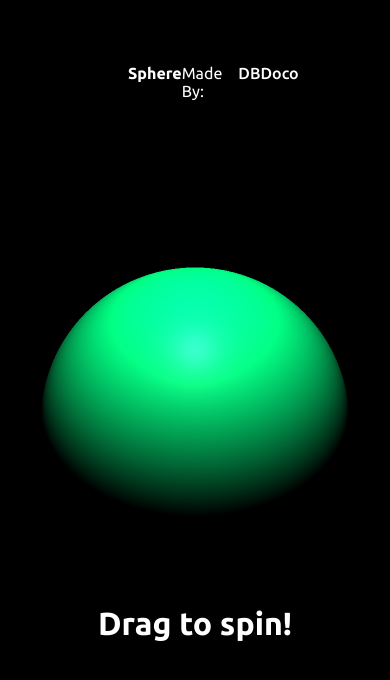
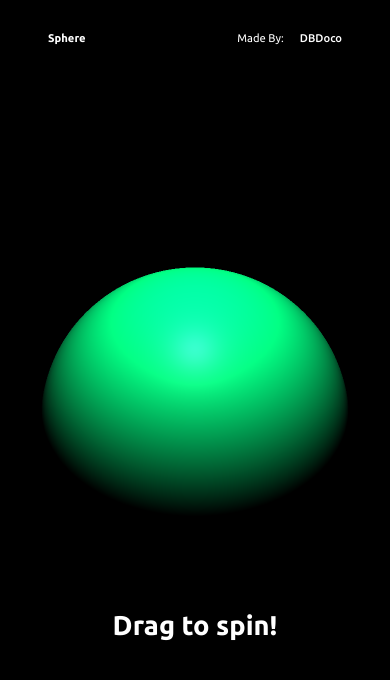
Before and after one commit to DBDoco/Three.js-Sphere, a website built with Vite: page index.html in a window 390 px wide. Built offline with nearby package versions, Linux system fonts and the light colour scheme; animation ran at ten frames a second.

Commit message:
Fixed padding on smaller devices

```diff
--- a/style.css
+++ b/style.css
@@ -50,3 +50,21 @@ nav ul{
     z-index: 2;
     transform: translate(-50%, -75%);
 }
+
+@media (max-width: 576px) {
+    .heading{
+        font-size: 1.7rem;
+    }
+
+    nav{
+        padding: 2rem 3rem;
+    }
+
+    li {
+        font-size: 0.7rem;
+    }
+
+    nav a{
+        font-size: 0.7rem;
+    }
+}
```
